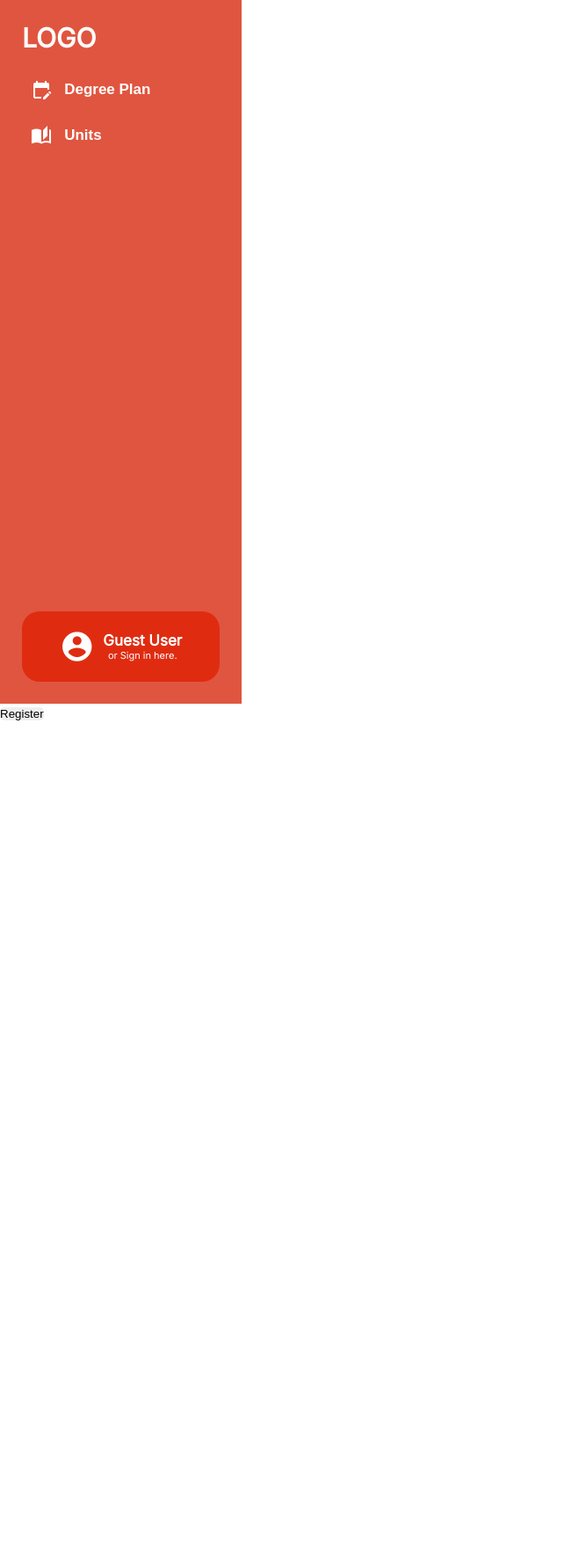
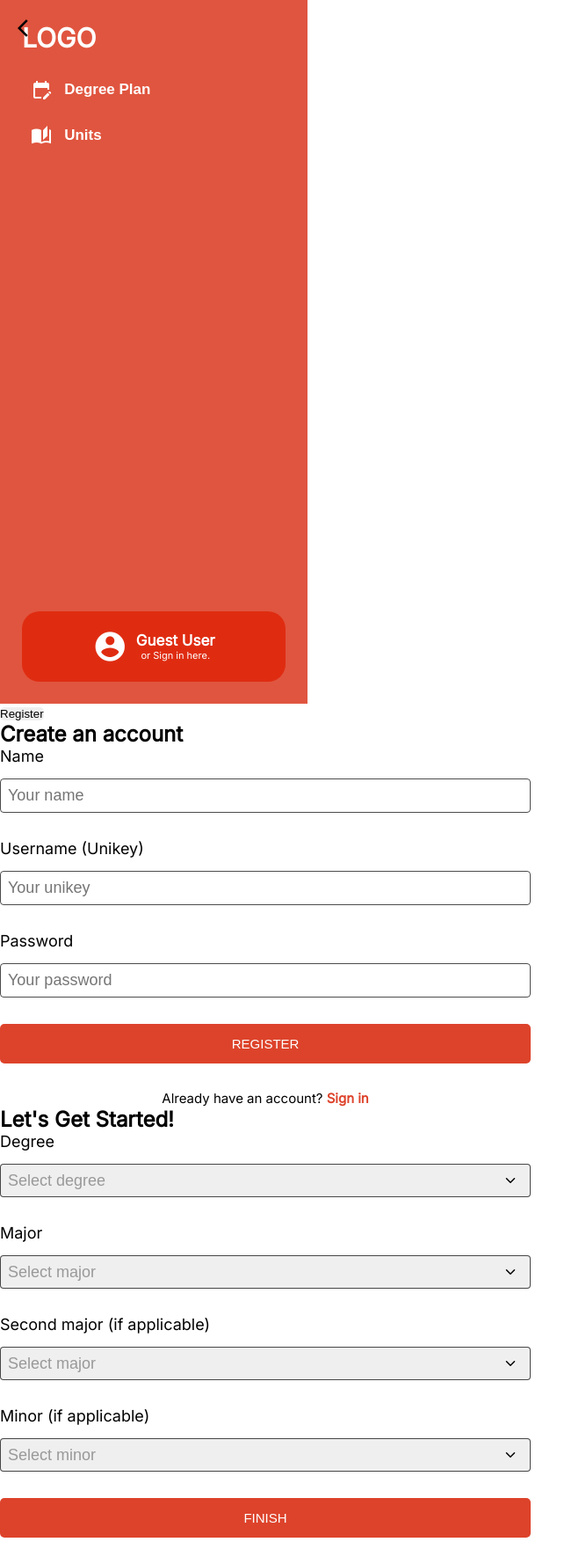
Before and after one commit to USYDUniTrack/unitrack, a Django app: page /register in a window 1280 px wide. Shown: the whole page at 88% size, without its empty margins (0-667 px from the left). Before the commit the page ends 819 px from the top, so only its background shows below. Run offline with Django 4.2, Linux system fonts and the light colour scheme; style sheets or scripts are compiled from the project's sources; some libraries are stand-ins or nearby versions.

Commit message:
Fix basic layout of websites

```diff
--- /dev/null
+++ b/templates/components/degree_details_form.html
@@ -0,0 +1,47 @@
+<form class="detailsContainer" id="detailsContainer">
+    <div class="detailsForm">
+        <h2>Let's Get Started!</h2>
+        <div class="formElement">
+            <label for="degree">Degree</label>
+            <select required>
+                <option value="" disabled selected>Select degree</option>
+                <option value="1">Bachelor of Science</option>
+                <option value="2">Bachelor of Advanced Computing</option>
+                <option value="3">Bachelor of Interaction Design/Bachelor of Advanced Studies</option>
+            </select>
+        </div>
+        <div class="formElement">
+            <label for="firstMajor">Major</label>
+            <select required>
+                <option value="" disabled selected>Select major</option>
+                <option value="1">Computer Science</option>
+                <option value="2">Data Science</option>
+                <option value="3">Software Development</option>
+            </select>
+        </div>
+        <!-- Optional inputs have an "n/a" option -->
+        <div class="formElement">
+            <label for="secondMajor">Second major (if applicable)</label>
+            <select required>
+                <option value="" disabled selected>Select major</option>
+                <option value="1">Computer Science</option>
+                <option value="2">Data Science</option>
+                <option value="3">Software Development</option>
+                <option value="4">n/a</option>
+            </select>
+        </div>
+        <div class="formElement">
+            <label for="minor">Minor (if applicable)</label>
+            <select required>
+                <option value="" disabled selected>Select minor</option>
+                <option value="1">Mathematics</option>
+                <option value="2">Computer Science</option>
+                <option value="3">Design</option>
+                <option value="4">n/a</option>
+            </select>
+        </div>
+        <div class="formElement">
+            <button type="submit" class="btn">FINISH</button>
+        </div>
+    </div>
+</form>
--- a/templates/degree_plan.html
+++ b/templates/degree_plan.html
@@ -3,8 +3,8 @@
 {% block main %}
     {% include 'components/navbar.html' %}
     <div class=pageContentsContainer>
-        <h2 class="pageHeader"> Get Started </h2>
-        In Progress at this moment. Thank you for your patience!
-
+        <div class="paddedContents">
+            {% include "components/degree_details_form.html" %}
+        </div>
     </div>
 {% endblock %}
--- a/templates/register.html
+++ b/templates/register.html
@@ -36,56 +36,7 @@
             </div>
         </form>
 
-        <form class="detailsContainer" id="detailsContainer">
-            <div class="backButton" id="closeButton" onclick="closeDetailsForm()">
-                <i class="material-icons">arrow_back_ios</i>
-            </div>
-            <div class="detailsForm">
-                <h2>Let's Get Started!</h2>
-                <div class="formElement">
-                    <label for="degree">Degree</label>
-                    <select required>
-                        <option value="" disabled selected>Select degree</option>
-                        <option value="1">Bachelor of Science</option>
-                        <option value="2">Bachelor of Advanced Computing</option>
-                        <option value="3">Bachelor of Interaction Design/Bachelor of Advanced Studies</option>
-                    </select>
-                </div>
-                <div class="formElement">
-                    <label for="firstMajor">Major</label>
-                    <select required>
-                        <option value="" disabled selected>Select major</option>
-                        <option value="1">Computer Science</option>
-                        <option value="2">Data Science</option>
-                        <option value="3">Software Development</option>
-                    </select>
-                </div>
-                <!-- Optional inputs have an "n/a" option -->
-                <div class="formElement">
-                    <label for="secondMajor">Second major (if applicable)</label>
-                    <select required>
-                        <option value="" disabled selected>Select major</option>
-                        <option value="1">Computer Science</option>
-                        <option value="2">Data Science</option>
-                        <option value="3">Software Development</option>
-                        <option value="4">n/a</option>
-                    </select>
-                </div>
-                <div class="formElement">
-                    <label for="minor">Minor (if applicable)</label>
-                    <select required>
-                        <option value="" disabled selected>Select minor</option>
-                        <option value="1">Mathematics</option>
-                        <option value="2">Computer Science</option>
-                        <option value="3">Design</option>
-                        <option value="4">n/a</option>
-                    </select>
-                </div>
-                <div class="formElement">
-                    <button type="submit" class="btn">FINISH</button>
-                </div>
-            </div>
-        </form>
+        {% include "components/degree_details_form.html" %}
 
     </div>
 </div>
--- a/unitrack/static/global/scss/_register.scss
+++ b/unitrack/static/global/scss/_register.scss
@@ -1,51 +1,22 @@
-.registerContainer {
+.popup {
     background-color: white;
     position: absolute;
     top: -150%;
     left: 50%;
     opacity: 0;
     transform: translate(-50%, -50%);
+    width: 20vw;
+    transform: translate(-50%, -50%) scale(1); // Ensure it retains the same size
+    transition: top 0ms ease-in-out 0ms, opacity 200ms ease-in-out 0ms, transform 20ms ease-in-out 0ms;
+    padding: 60px 60px;
     width: 280px;
     border-radius: 20px;
     box-shadow: 0px 0px 0px 100000px rgba(0, 0, 0, 0.1); // Shadow the whole page
-    padding: 60px 60px;
-    transition: top 0ms ease-in-out 200ms,
-                opacity 200ms ease-in-out 0ms,
-                transform 20ms ease-in-out 0ms;
 }
 
-.registerContainer.active {
+.popup:active {
     top: 50%; // Position in the center
     opacity: 1;
-    transform: translate(-50%, -50%) scale(1); // Ensure it retains the same size
-    transition: top 0ms ease-in-out 0ms,
-                opacity 200ms ease-in-out 0ms,
-                transform 20ms ease-in-out 0ms;
-}
-
-.detailsContainer {
-    background-color: white;
-    position: absolute;
-    top: -150%;
-    left: 50%;
-    opacity: 0;
-    transform: translate(-50%, -50%);
-    width: 280px;
-    border-radius: 20px;
-    box-shadow: 0px 0px 0px 100000px rgba(0, 0, 0, 0.1); // Shadow the whole page
-    padding: 60px 60px;
-    transition: top 0ms ease-in-out 200ms,
-                opacity 200ms ease-in-out 0ms,
-                transform 20ms ease-in-out 0ms;
-}
-
-.detailsContainer.active {
-    top: 50%; // Position in the center
-    opacity: 1;
-    transform: translate(-50%, -50%) scale(1); // Ensure it retains the same size
-    transition: top 0ms ease-in-out 0ms,
-                opacity 200ms ease-in-out 0ms,
-                transform 20ms ease-in-out 0ms;
 }
 
 .backButton {
@@ -56,7 +27,7 @@
 }
 
 .formElement {
-    margin: 30px 0px;
+    margin-bottom: 30px;
 }
 
 .formElement label {
@@ -77,7 +48,7 @@
 
 .formElement button {
     width: 100%;
-    height: 35px;
+    height: 45px;
     border: none;
     outline: none;
     font-size: 15px;
--- a/unitrack/static/global/scss/_signin.scss
+++ b/unitrack/static/global/scss/_signin.scss
@@ -28,16 +28,6 @@
     top: 20px;
     left: 20px;
     cursor: pointer;
-}
-
-.signInContainer h2 {
-    text-align: center;
-    font-size: 30px;
-    margin: 0px 0px 30px;
-}
-
-.formElement {
-    margin: 30px 0px;
 }
 
 .formElement label {
--- a/unitrack/static/global/scss/global.scss
+++ b/unitrack/static/global/scss/global.scss
@@ -18,14 +18,6 @@ a {
     padding: 0;
 }
 
-
-h2 {
-    padding: 0;
-    margin: 0;
-    font-family: Inter;
-    font-weight: 500;
-    font-size: 35px;
-}
 
 body {
     font-family: 'Inter', sans-serif;
@@ -51,19 +43,22 @@ button {
 .pageContentsContainer {
     grid-column: 2;
     padding: 30px;
-    display: flex;
-    flex-direction: column;
-    align-items: center;
-    justify-content: flex-start;
-    height: 100%;
-    box-sizing: border-box;
+    display: grid;
+    grid-template-columns: 1fr auto 1fr;
+    grid-template-rows: 1fr;
 }
 
-.pageHeader {
-    font-size: 30;
+.pageHeader, .pageContentsContainer h2 {
+    font-size: 30px;
+    font-weight: 700;
     margin-bottom: 10px;
     text-align: center;
 }
 
+.pageContentsContainer > div {
+    width: 800px;
+    grid-column: 2;
+}
+
 @import "navbar";
 @import "unit_search", "navbar", "signin", "register";
```
